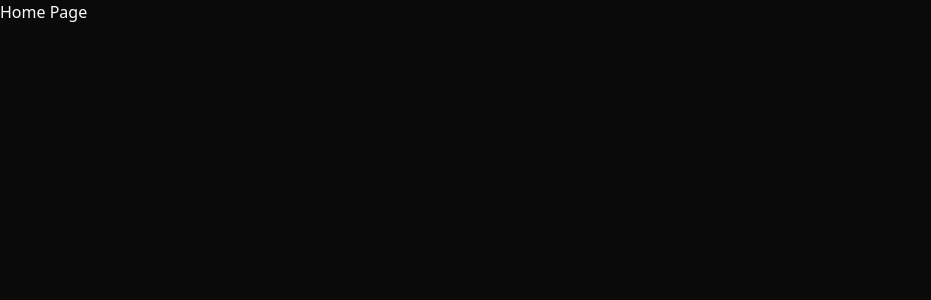
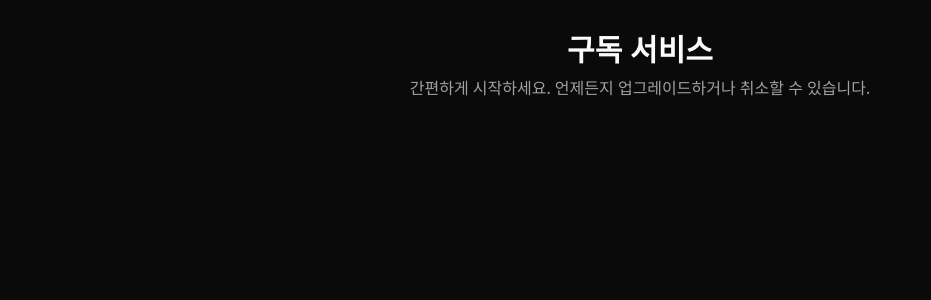
Before and after one commit to f-lab-edu/nextjs-subscription-demo, a Next.js app: page / in a window 1280 px wide. Shown: the top 300 px of the page, without its empty margins (0-931 px from the left). Built offline with nearby package versions, Linux system fonts and the light colour scheme.

Commit message:
:sparkles: feat: 페이지 구조 설정

```diff
--- a/src/app/page.tsx
+++ b/src/app/page.tsx
@@ -1,3 +1,18 @@
 export default function Home() {
-  return <div>Home Page</div>;
+  return (
+    <div className='min-h-screen bg-background'>
+      <div className='container mx-auto px-4 py-8'>
+        <div className='max-w-4xl mx-auto'>
+          <div className='text-center mb-8'>
+            <h1 className='text-3xl font-bold text-foreground mb-2'>구독 서비스</h1>
+            <p className='text-muted-foreground'>
+              {'간편하게 시작하세요. 언제든지 업그레이드하거나 취소할 수 있습니다.'}
+            </p>
+          </div>
+
+          <div className='mt-8'>{/* 컴포넌트 위치 */}</div>
+        </div>
+      </div>
+    </div>
+  );
 }
```
